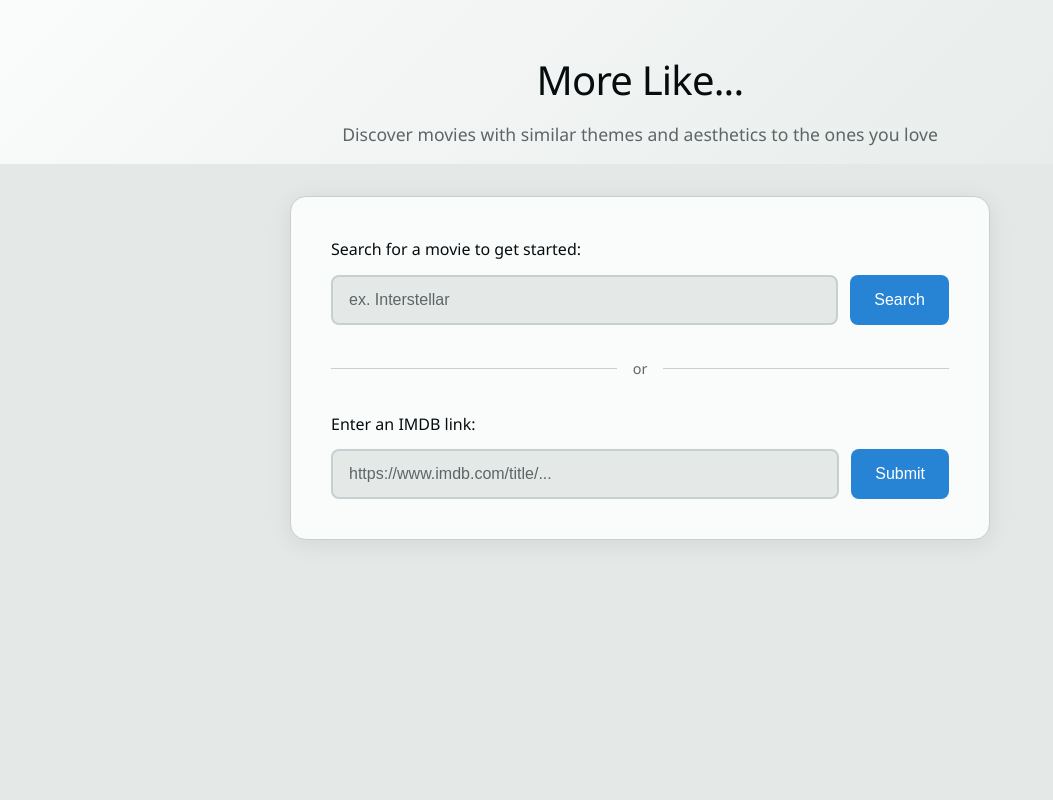
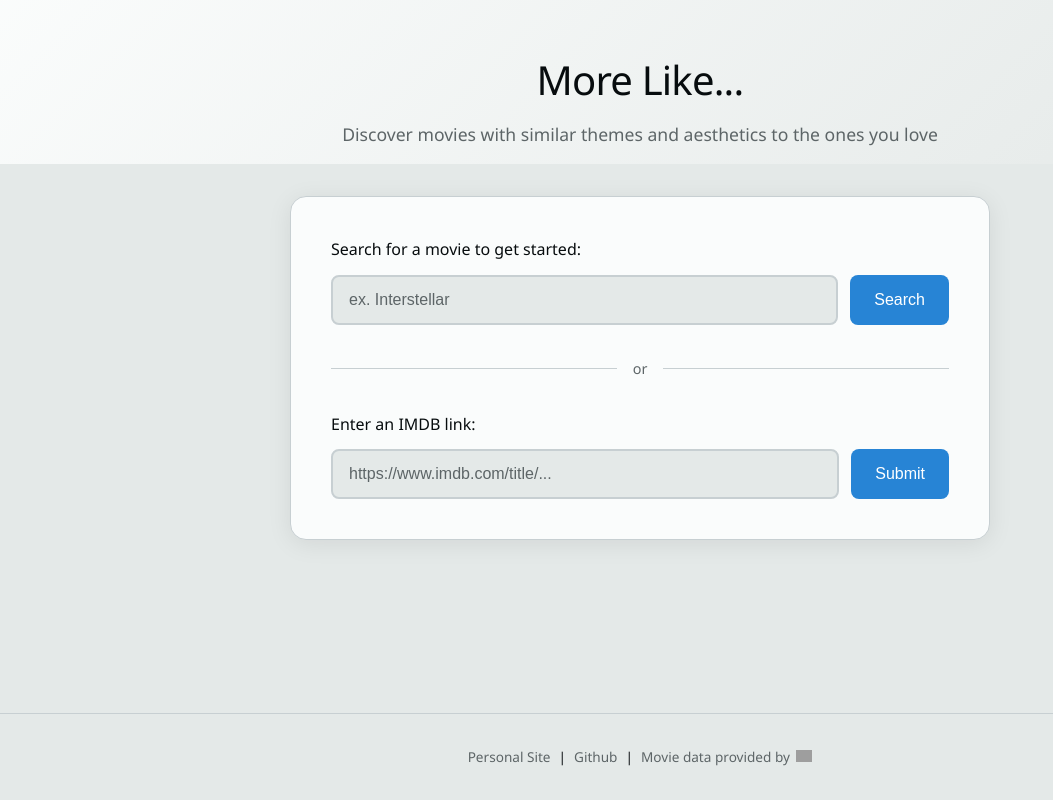
Before and after one commit to MaVirgil/MoreLike-frontend, a website with bundled scripts: page index.html in a window 1280 px wide. Shown: the whole page, without its empty margins (0-1053 px from the left). Built offline with nearby package versions, Linux system fonts and the light colour scheme; grey boxes are pictures that could not be loaded.

Commit message:
add footer

```diff
--- a/index.html
+++ b/index.html
@@ -21,5 +21,20 @@
 
     </div>
 </main>
+
+<footer>
+    <a href="https://www.mavirgil.com" target="_blank">Personal Site</a>
+    <span class="footer-divider">|</span>
+    <a href="https://github.com/MaVirgil/MoreLike-BACKEND" target="_blank">Github</a>
+    <span class="footer-divider">|</span>
+    <span class="footer-tmdb">
+        Movie data provided by
+        <a href="https://www.themoviedb.org/" target="_blank">
+            <img src="https://www.themoviedb.org/assets/2/v4/logos/v2/blue_short-8e7b30f73a4020692ccca9c88bafe5dcb6f8a62a4c6bc55cd9ba82bb2cd95f6c.svg"
+                 alt="TMDB logo"
+                 height="12">
+        </a>
+    </span>
+</footer>
 </body>
 </html>
--- a/style/main.css
+++ b/style/main.css
@@ -48,6 +48,15 @@ main {
     width: 100%;
 }
 
+body {
+    display: flex;
+    flex-direction: column;
+}
+
+main {
+    flex: 1;
+}
+
 .container {
     background: var(--surface);
     border-radius: 16px;
@@ -75,7 +84,6 @@ main {
 .movie-card-poster {
     border-radius: 12px;
     max-width: 154px;
-    height: auto;
 }
 
 .movie-card p {
@@ -244,6 +252,38 @@ label {
     margin-top: 0.25rem;
 }
 
+footer {
+    display: flex;
+    align-items: center;
+    justify-content: center;
+    gap: 0.5rem;
+    padding: 2rem;
+    color: var(--text-muted);
+    font-size: 0.85rem;
+    border-top: 1px solid var(--border);
+    margin-top: 3rem;
+}
+
+footer a {
+    color: var(--text-muted);
+    text-decoration: none;
+    transition: color 0.2s ease;
+}
+
+footer a:hover {
+    color: var(--accent);
+}
+
+.footer-tmdb {
+    display: flex;
+    align-items: center;
+    gap: 0.4rem;
+}
+
+.footer-divider {
+    color: var(--text);
+}
+
 @media (max-width: 640px) {
 
     .input-wrapper {
```
